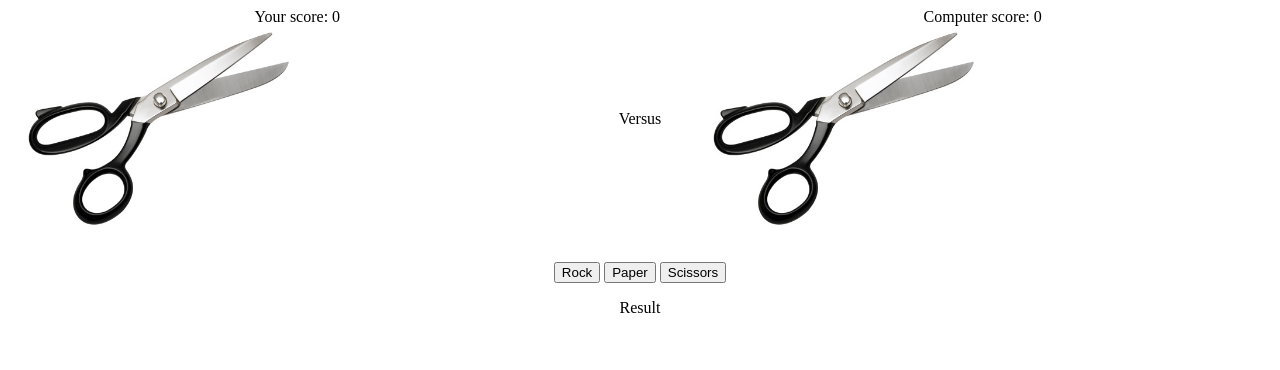
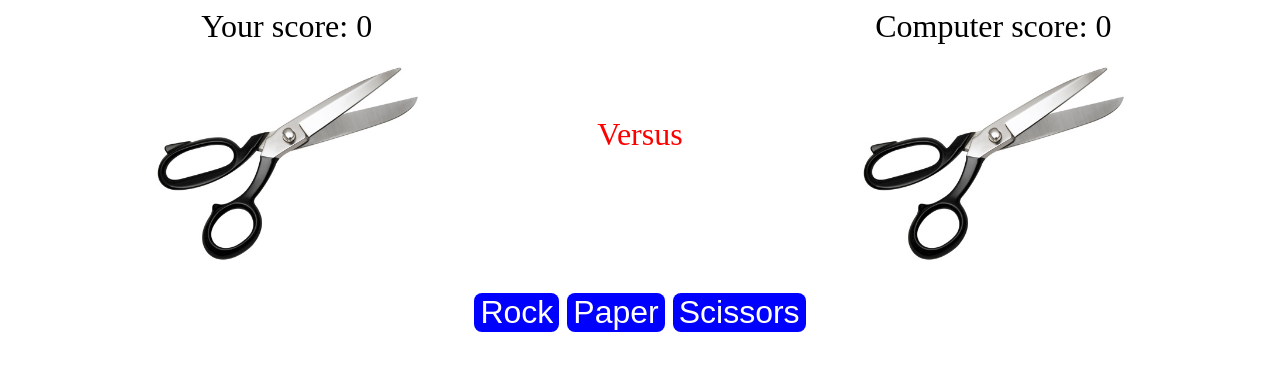
Before and after one commit to ThreeDotsEllipsis/rock-paper-scissors, a plain HTML site: page index.html in a window 1280 px wide. Drawn offline with Linux system fonts and the light colour scheme.

Commit message:
Some more improvements

```diff
--- a/index.html
+++ b/index.html
@@ -1,11 +1,13 @@
 <!DOCTYPE html>
 <html lang="en">
+
 <head>
     <meta charset="UTF-8">
     <title>Document</title>
     <link rel="stylesheet" href="styles.css">
     <script defer src="script.js"></script>
 </head>
+
 <body>
     <div id="container">
         <div class="item">
@@ -13,7 +15,7 @@
             <img src="imgs/scissors.jpg" alt="image" class="player">
         </div>
 
-        <div>Versus</div>
+        <div id="versus">Versus</div>
 
         <div class="item">
             <div id="computer-score">Computer score: 0</div>
@@ -26,7 +28,8 @@
         <button id="paper">Paper</button>
         <button id="scissors">Scissors</button>
 
-        <div id="output">Result</div>
+        <div id="output"></div>
     </div>
 </body>
+
 </html>
--- a/styles.css
+++ b/styles.css
@@ -2,12 +2,25 @@ body {
     display: flex;
     flex-direction: column;
     gap: 32px;
+    font-size: 32px;
+}
+
+button {
+    font-size: 32px;
+    background-color: blue;
+    color: white;
+    border-radius: 8px;
+    border: 0px;
 }
 
 #container {
     display: flex;
     align-items: center;
     gap: 32px;
+}
+
+#versus {
+    color: red;
 }
 
 #player-score,
@@ -22,13 +35,20 @@ body {
 
 #output {
     margin-top: 16px;
+    color: blue;
 }
 
 img {
     width: 300px;
     height: 200px;
+    display: block;
+    margin: 0 auto;
 }
 
 .item {
     flex: 1;
 }
+
+.item div {
+    margin-bottom: 16px;
+}
```
